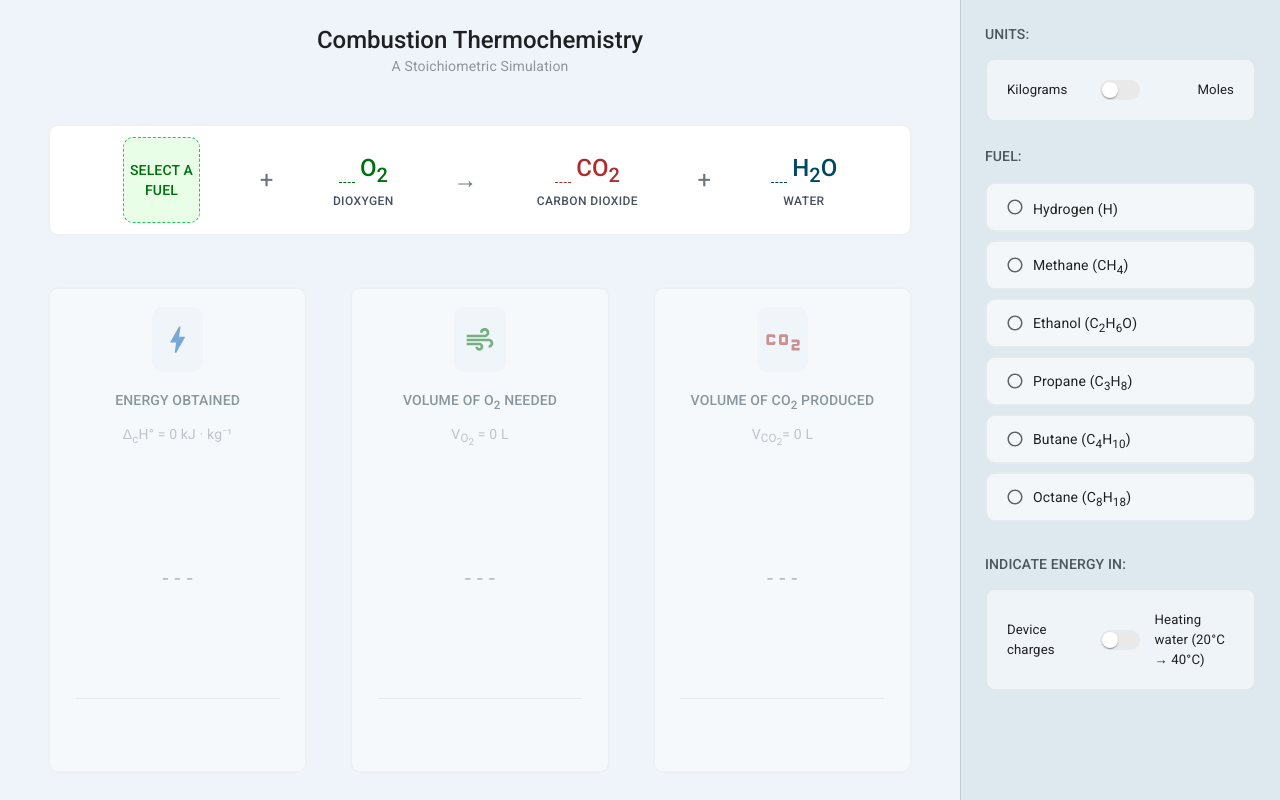
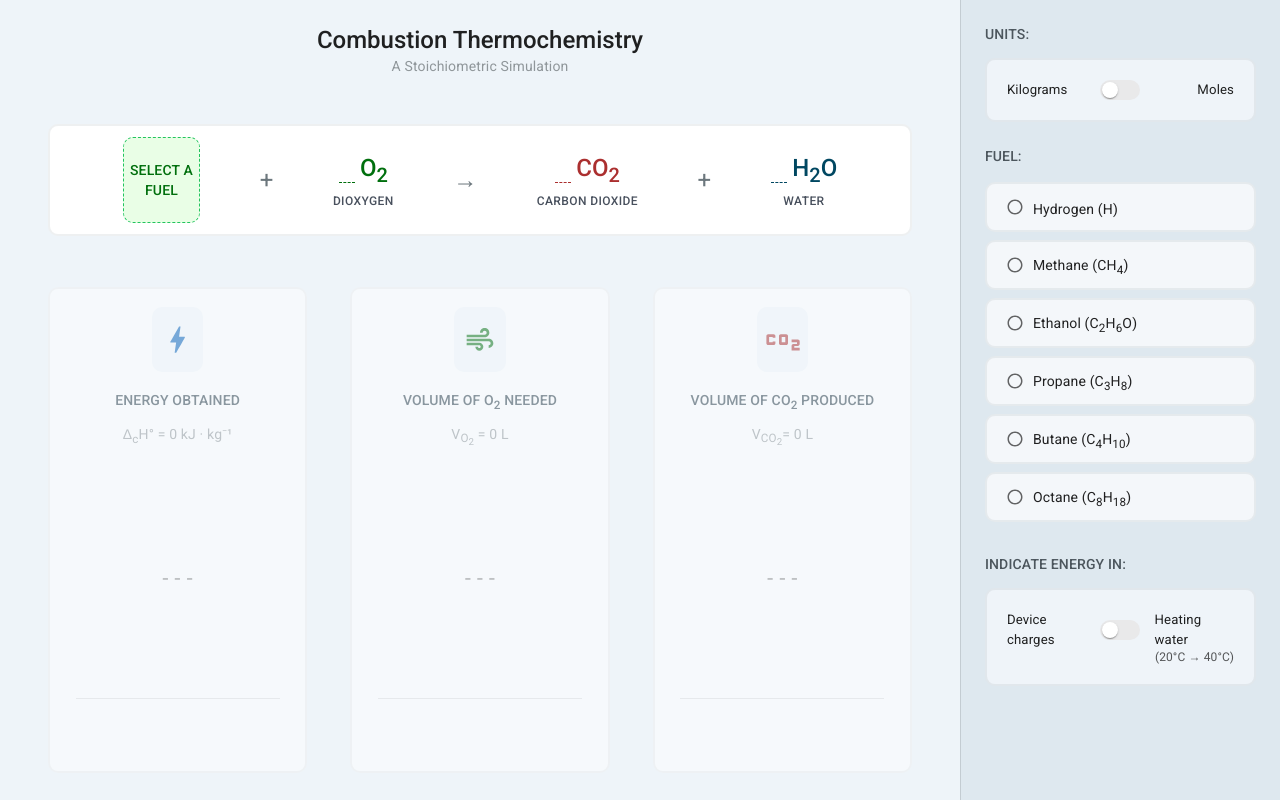
Before and after one commit to graasp/graasp-app-combustion, a React (Vite) app: page / in a window 1280 px wide. Built offline with nearby package versions, Linux system fonts and the light colour scheme.

Commit message:
feat: add subtext to switch
closes #51

```diff
--- a/src/components/side-menu/EnergySwitch.tsx
+++ b/src/components/side-menu/EnergySwitch.tsx
@@ -21,7 +21,8 @@ const EnergySwitch = (): JSX.Element => {
     <TwoSidedSwitch
       title={t('Indicate energy in:')}
       leftLabel={t('Device charges')}
-      rightLabel={t('Heating water (20°C → 40°C)')}
+      rightLabel={t('Heating water')}
+      rightSubtext="(20°C → 40°C)"
       isChecked={energy === HEATING_WATER}
       setIsChecked={handleToggle}
     />
--- a/src/components/side-menu/TwoSidedSwitch.tsx
+++ b/src/components/side-menu/TwoSidedSwitch.tsx
@@ -20,8 +20,8 @@ const titleStyles = {
 
 const innerContainer = {
   display: 'flex',
+  flexDirection: 'column',
   justifyContent: 'space-between',
-  alignItems: 'center',
   background: '#eff4f9',
   border: CANVAS_BORDER,
   borderRadius: '10px',
@@ -44,6 +44,13 @@ const rightLabelStyles = {
   fontSize: '0.825rem',
 };
 
+const rightSubtextStyles = {
+  opacity: 0.75,
+  textAlign: 'right',
+  lineHeight: 1.2,
+  fontSize: '0.75rem',
+};
+
 interface Props {
   title: string;
   leftLabel: string;
@@ -51,6 +58,7 @@ interface Props {
   isChecked: boolean;
   setIsChecked: Dispatch<SetStateAction<boolean>>;
   disabled?: boolean;
+  rightSubtext?: string;
 }
 
 const TwoSidedSwitch = ({
@@ -60,12 +68,14 @@ const TwoSidedSwitch = ({
   isChecked,
   setIsChecked,
   disabled = false,
+  rightSubtext = '',
 }: Props): JSX.Element => (
   <Box sx={container}>
     <Typography variant="body2" sx={titleStyles}>
       {title.toUpperCase()}
     </Typography>
     <Box sx={{ ...innerContainer, opacity: disabled ? 0.5 : 1 }}>
+      <Box sx={{ display: 'flex' }}>
         <Typography sx={leftLabelStyles}>{leftLabel}</Typography>
         <Box sx={switchStyles}>
           <CustomSwitch
@@ -84,6 +94,10 @@ const TwoSidedSwitch = ({
           {rightLabel}
         </Typography>
       </Box>
+      {rightSubtext && (
+        <Typography sx={rightSubtextStyles}>{rightSubtext}</Typography>
+      )}
+    </Box>
   </Box>
 );
 
--- a/src/langs/en.json
+++ b/src/langs/en.json
@@ -5,6 +5,6 @@
     "Units": "Units",
     "Indicate energy in:": "Indicate energy in:",
     "Device charges": "Device charges",
-    "Heating water (20°C → 40°C)": "Heating water (20°C → 40°C)"
+    "Heating water": "Heating water"
   }
 }
--- a/src/langs/fr.json
+++ b/src/langs/fr.json
@@ -5,6 +5,6 @@
     "Units": "Units",
     "Indicate energy in:": "Indicate energy in:",
     "Device charges": "Device charges",
-    "Heating water (20°C → 40°C)": "Heating water (20°C → 40°C)"
+    "Heating water": "Heating water"
   }
 }
```
Lines whose indentation alone changed are shown as unchanged.
